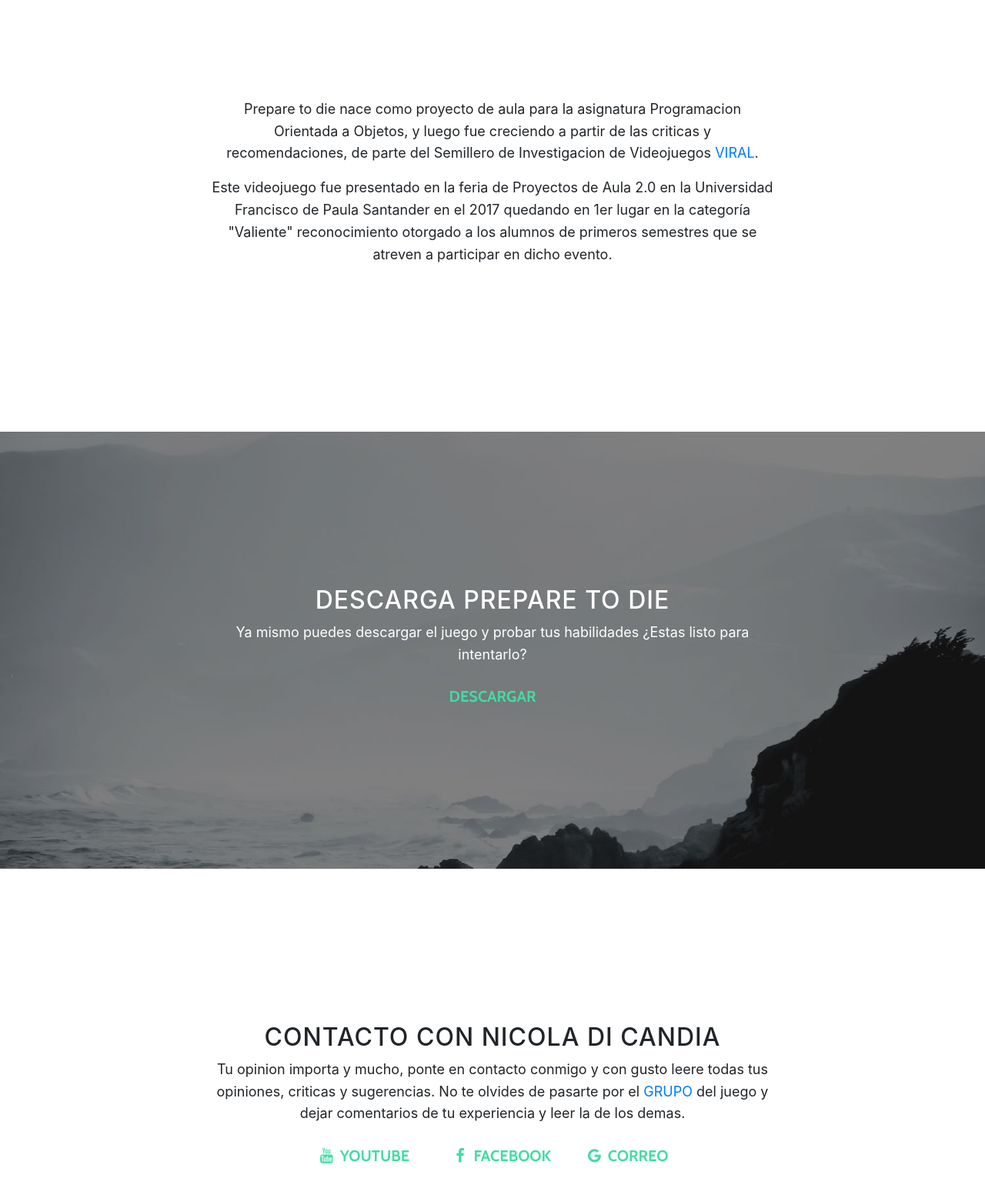
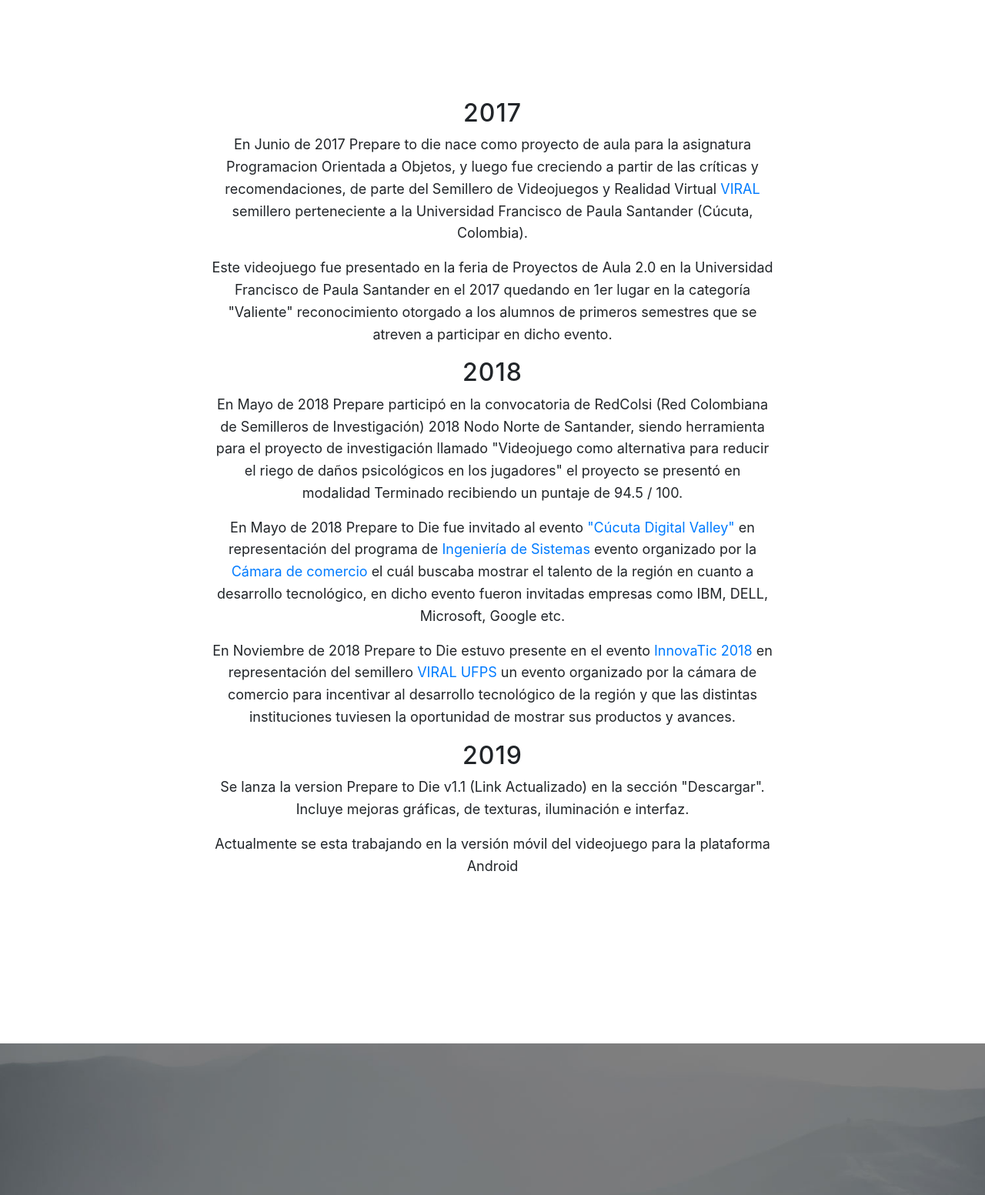
Before and after one commit to preparetodie/preparetodie, a website with bundled scripts: page index.html in a window 1280 px wide. Shown: the part 1240-2793 px from the top of the page at 77% size. Built offline with nearby package versions, Linux system fonts and the light colour scheme; grey boxes are pictures that could not be loaded.

Commit message:
Add files via upload

```diff
--- a/index.html
+++ b/index.html
@@ -80,16 +80,30 @@
 
               <iframe width="330" height="315" src="https://www.youtube.com/embed/TyzIYfCG03o" frameborder="0" allow="autoplay; encrypted-media" allowfullscreen></iframe><br><br>
 
-            <p>Prepare to die nace como proyecto de aula para
-                la asignatura Programacion Orientada a Objetos,
-                y luego fue creciendo a partir de las criticas
-                y recomendaciones, de parte del Semillero de Investigacion de Videojuegos
-              <a target = "_blank" href="https://www.facebook.com/groups/viralufps/">VIRAL</a>.</p>
+              <h2>2017</h2>
+
+            <p>En Junio de 2017 Prepare to die nace como proyecto de       aula para la asignatura Programacion Orientada a           Objetos, y luego fue creciendo a partir de las             críticas y recomendaciones, de parte del Semillero de     Videojuegos y Realidad Virtual
+                <a target = "_blank" href="https://www.facebook.com/groups/viralufps/">VIRAL</a> semillero perteneciente a la Universidad Francisco de Paula Santander (Cúcuta, Colombia).</p>
                 <p>
                 Este videojuego fue presentado en la feria de
                 Proyectos de Aula 2.0 en la Universidad Francisco
                 de Paula Santander en el 2017 quedando en 1er lugar en la categoría "Valiente" reconocimiento otorgado a los alumnos de primeros semestres que se atreven a participar en dicho evento.
               </p>
+
+              <h2>2018</h2>
+              <p>
+               En Mayo de 2018 Prepare participó en la convocatoria de RedColsi (Red Colombiana de Semilleros de Investigación) 2018 Nodo Norte de Santander, siendo herramienta para el proyecto de investigación llamado "Videojuego como alternativa para reducir el riego de daños psicológicos en los jugadores" el proyecto se presentó en modalidad Terminado recibiendo un puntaje de 94.5 / 100.
+              </p>
+              <p>
+              En Mayo de 2018 Prepare to Die fue invitado al evento <a target="_blank" href="http://www.cccucuta.org.co/noticias-7-m/1474-cucuta-digital-valley-2018.htm">"Cúcuta Digital Valley" </a> en representación del programa de <a target="_blank" href="https://ww2.ufps.edu.co/oferta-academica/ingenieria-de-sistemas">Ingeniería de Sistemas</a> evento organizado por la <a target="_blank" href="http://www.cccucuta.org.co/">Cámara de comercio</a> el cuál buscaba mostrar el talento de la región en cuanto a desarrollo tecnológico, en dicho evento fueron invitadas empresas como IBM, DELL, Microsoft, Google etc.
+              </p>
+              <p>
+              En Noviembre de 2018 Prepare to Die estuvo presente en el evento <a target="_blank" href="">InnovaTic 2018</a> en representación del semillero <a target="_blank" href="">VIRAL UFPS</a> un evento organizado por la cámara de comercio para incentivar al desarrollo tecnológico de la región y que las distintas instituciones tuviesen la oportunidad de mostrar sus productos y avances.
+              </p>
+
+              <h2>2019</h2>
+              <p>Se lanza la version Prepare to Die v1.1 (Link Actualizado) en la sección "Descargar". Incluye mejoras gráficas, de texturas, iluminación e interfaz.</p>
+              <p>Actualmente se esta trabajando en la versión móvil del videojuego para la plataforma Android</p>
 
           </div>
         </div>
@@ -102,7 +116,7 @@
         <div class="col-lg-8 mx-auto">
           <h2>DESCARGA PREPARE TO DIE</h2>
           <p>Ya mismo puedes descargar el juego y probar tus habilidades ¿Estas listo para intentarlo?</p>
-          <a target="_blank" href="https://mega.nz/#!T5ZExS7C!IhE396GdnCUuVpuVYRCThlqfiiso2kSVpx_igt2F0Mc" class="btn btn-default btn-lg">DESCARGAR</a>
+          <a target="_blank" href="https://drive.google.com/open?id=148TXm3DQ1FuocubNCYAD1HLoY_TSVLYN" class="btn btn-default btn-lg">DESCARGAR</a>
         </div>
       </div>
 
@@ -138,9 +152,22 @@
                 </a>
                 </li>
                 <li class="list-inline-item">
-                <a href="mailto:nicoladicandiajaimes@gmail.com" class="btn btn-default btn-lg">
-                  <i class="fa fa-google fa-fw"></i>
-                  <span class="network-name">Correo</span>
+                </li>
+
+                <li class="list-inline-item">
+                <a target="_blank" href="https://www.twitter.com/iamalexandro98" class="btn btn-default btn-lg">
+                  <i class="fa fa-twitter fa-fw"></i>
+                  <span class="network-name">Twitter</span>
+                </a>
+                </li>
+
+                <li class="list-inline-item">
+                </li>
+
+                <li class="list-inline-item">
+                <a target="_blank" href="https://www.github.com/iamalexandro" class="btn btn-default btn-lg">
+                  <i class="fa fa-github fa-fw"></i>
+                  <span class="network-name">github</span>
                 </a>
                 </li>
             </ul>
```
